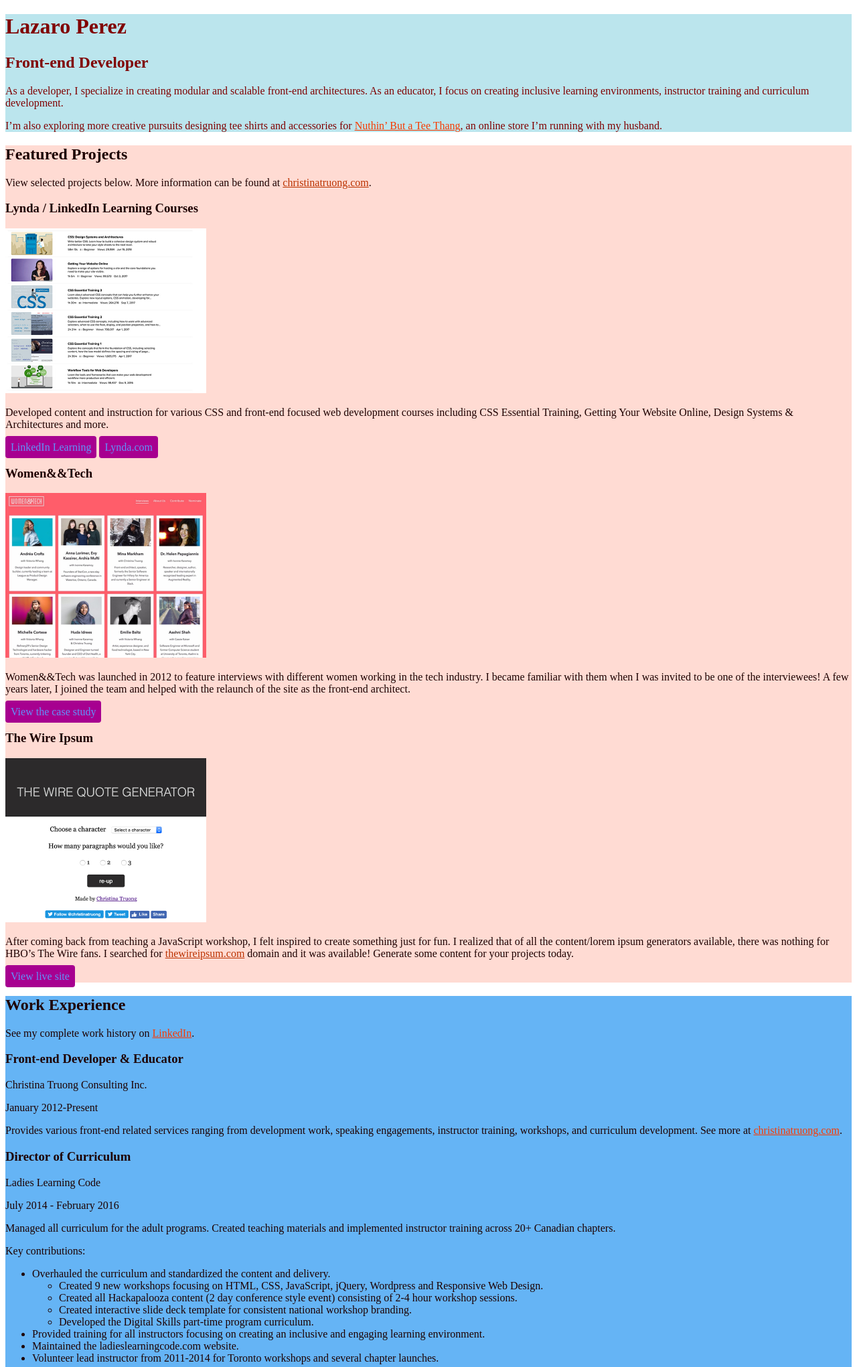
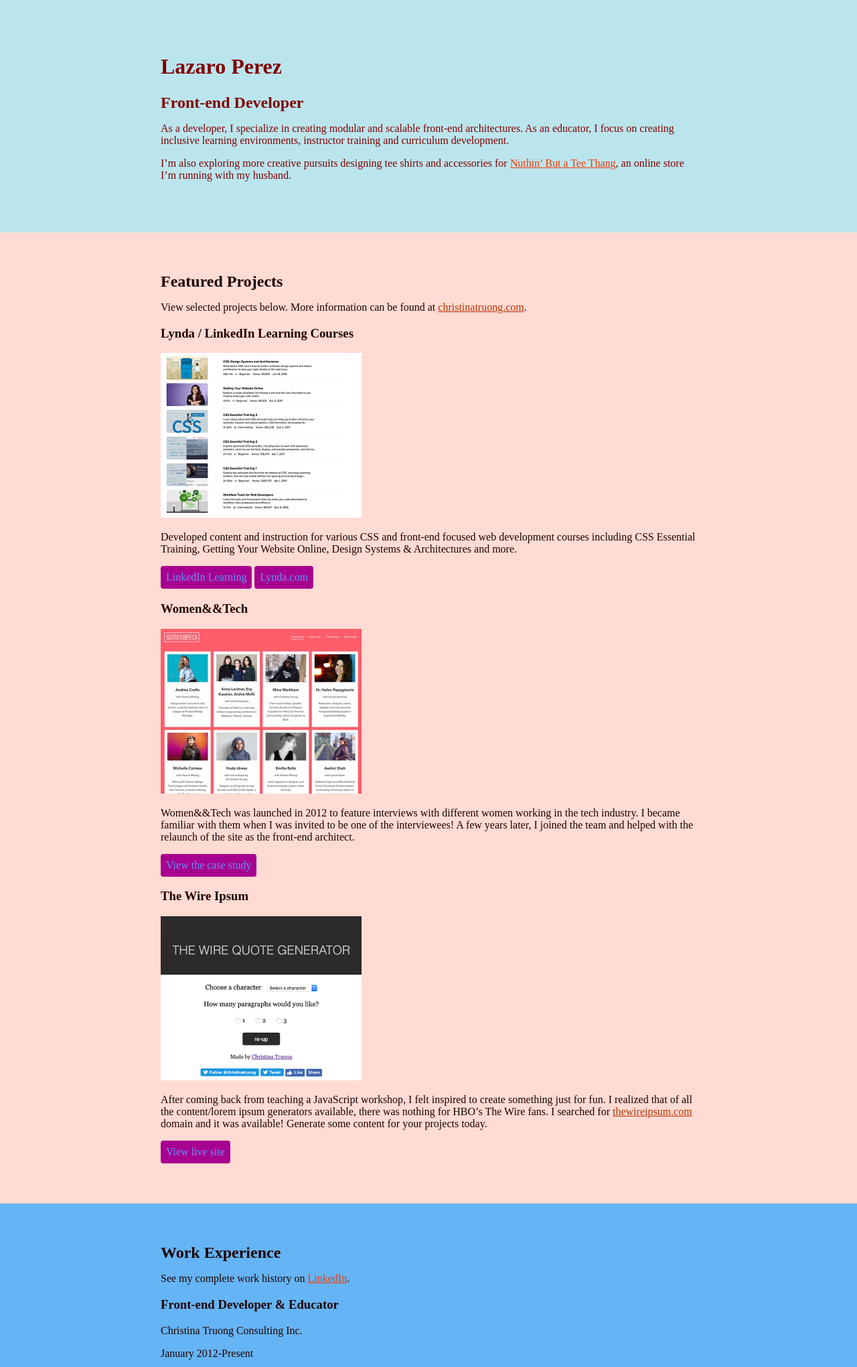
Before and after one commit to lazpz61/resume-for-portfolio, a PHP site: page / in a window 1280 px wide. Shown: the top 2041 px of the page at 67% size. Run offline with PHP 8.4, Linux system fonts and the light colour scheme.

Commit message:
added styles to the resume

```diff
--- a/css/styles.css
+++ b/css/styles.css
@@ -13,6 +13,8 @@
  ----------------------------------- */
  body {
     color: rgb(29, 0, 0);
+    margin: 0;
+    padding: 0;
 }
 
 img {
@@ -24,6 +26,15 @@
 a:hover {
     text-decoration: none;
 }
+h2 {
+    margin: 0;
+}
+.content-wrapper {
+    width: 800px;
+    margin: 0 auto;
+    padding: 60px 0;
+}
+
 
 
 
@@ -50,6 +61,7 @@
     text-decoration: none;
     padding: 8px;
     border-radius: 4px;
+    display: inline-block;
 }
 .projects .btn:hover {
     background: rgba(224, 179, 238, 0.8) ;
@@ -61,6 +73,7 @@
  ----------------------------------- */
 .work {
     background: #65b4f5;
+
 }
 
  /* Educcation Styless
--- a/index.html
+++ b/index.html
@@ -10,15 +10,18 @@
     <main>
       <!-- ***********************  ABOUT / PROFILE  *********************** -->
       <header>
+        <div class="content-wrapper">
           <h1>Lazaro Perez</h1>
           <h2>Front-end Developer</h2>
 
           <p>As a developer, I specialize in creating modular and scalable front-end architectures. As an educator, I focus on creating inclusive learning environments, instructor training and curriculum development.</p>
           <p>I’m also exploring more creative pursuits designing tee shirts and accessories for <a href="http://teethang.com" target="_blank">Nuthin’ But a Tee Thang</a>, an online store I’m running with my husband.</p>
+      </div>
       </header>
 
       <!-- ********************  PROJECTS / PORTFOLIO  ********************* -->
       <section class="projects">
+        <div class="content-wrapper">
           <h2>Featured Projects</h2>
           <p>View selected projects below. More information can be found at <a href="http://christinatruong.com">christinatruong.com</a>.</p>
 
@@ -46,10 +49,12 @@
             <p>After coming back from teaching a JavaScript workshop, I felt inspired to create something just for fun. I realized that of all the content/lorem ipsum generators available, there was nothing for HBO’s The Wire fans. I searched for <a href="http://thewireipsum.com" target="_blank">thewireipsum.com</a> domain and it was available! Generate some content for your projects today.</p>
             <a class="btn" href="http://thewireipsum.com" target="_blank">View live site</a>
           </section>
+        </div>
       </section>
 
       <!-- ***********************  WORK EXPERIENCE  *********************** -->
       <section class="work">
+        <div class="content-wrapper">
           <h2>Work Experience</h2>
           <p>See my complete work history on <a href="https://www.linkedin.com/in/christinatruong/">LinkedIn</a>.</p>
 
@@ -96,10 +101,12 @@
               <li>Standardized the site architecture and design.</li>
             </ul>
           </section>
+        </div>
       </section>
 
       <!-- ******************  EDUCATION & CERTIFICATIONS ****************** -->
       <section class="education">
+        <div class="content-wrapper">
           <h2>Education</h2>
 
           <section>
@@ -118,10 +125,13 @@
             <h3>San Jose State University - San Jose, CA</h3>
             <p>General Studies, 2000</p>
           </section>
+      </div>
       </section>
 
       <!-- *****************  CONTACT INFO / SOCIAL MEDIA  ***************** -->
       <footer>
+        <div class="content-wrapper">
+
           <h2>Let's Keep in Touch!</h2>
 
           <!-- Social media and contact links. Add or remove any networks. -->
@@ -131,6 +141,7 @@
             <li><a href="http://twitter.com/christinatruong" target="_blank">Twitter</a></li>
             <li><a href="#" target="_blank">LinkedIn</a></li>
           </ul>
+      </div>
       </footer>
     </main>
   </body>
```
Lines whose indentation alone changed are shown as unchanged.
